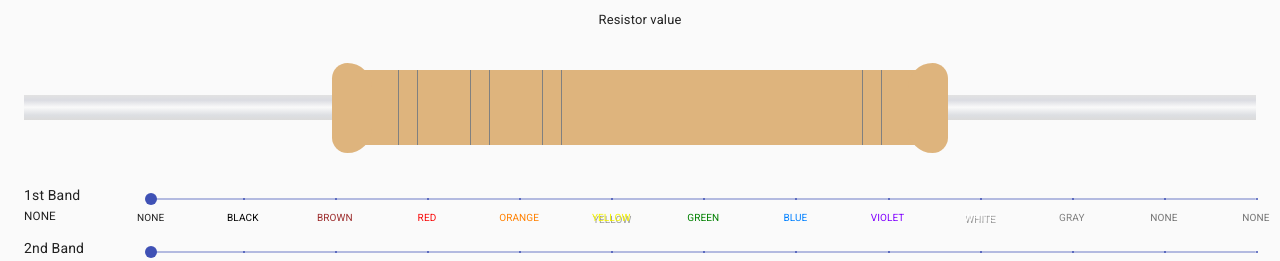
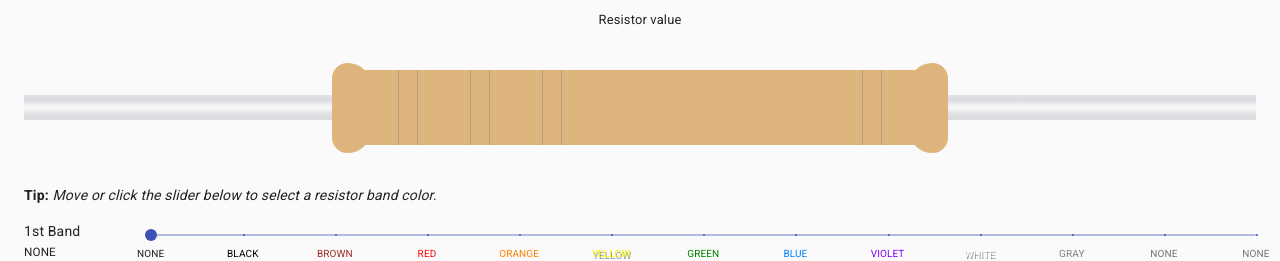
Before and after one commit to kiranvj/resistor-calc, a React (Create React App) app: page / in a window 1280 px wide. Shown: the part 153-414 px from the top of the page. Built offline with nearby package versions, Linux system fonts and the light colour scheme.

Commit message:
Updated border color when no colors are selected. Added helper text.

```diff
--- a/src/components/Resistor.jsx
+++ b/src/components/Resistor.jsx
@@ -91,6 +91,10 @@ function Resistor() {
           </Grid>
         </Grid>
       </Box>
+      <Box mb={2}>
+        <b>Tip:</b>{" "}
+        <i>Move or click the slider below to select a resistor band color.</i>
+      </Box>
       <section className="color-selector-section">
         <Grid container>
           <Grid item xs={3} sm={2} lg={1}>
--- a/src/styles/resistor.scss
+++ b/src/styles/resistor.scss
@@ -68,7 +68,7 @@ $white: #ffffff;
 
     &.none {
       background-color: transparent;
-      border: 1px solid grey;
+      border: 1px solid #8080806e;
       border-bottom: none;
       border-top: none;
       > span {
```
